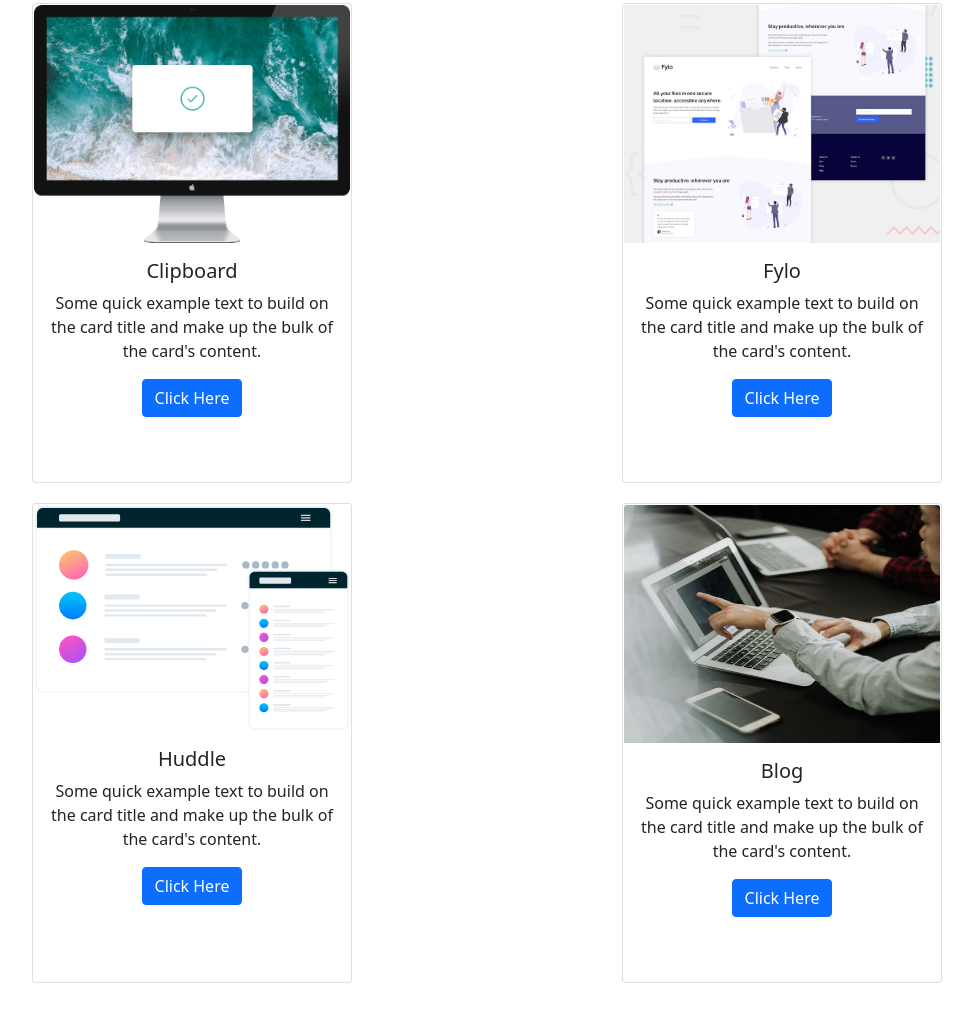
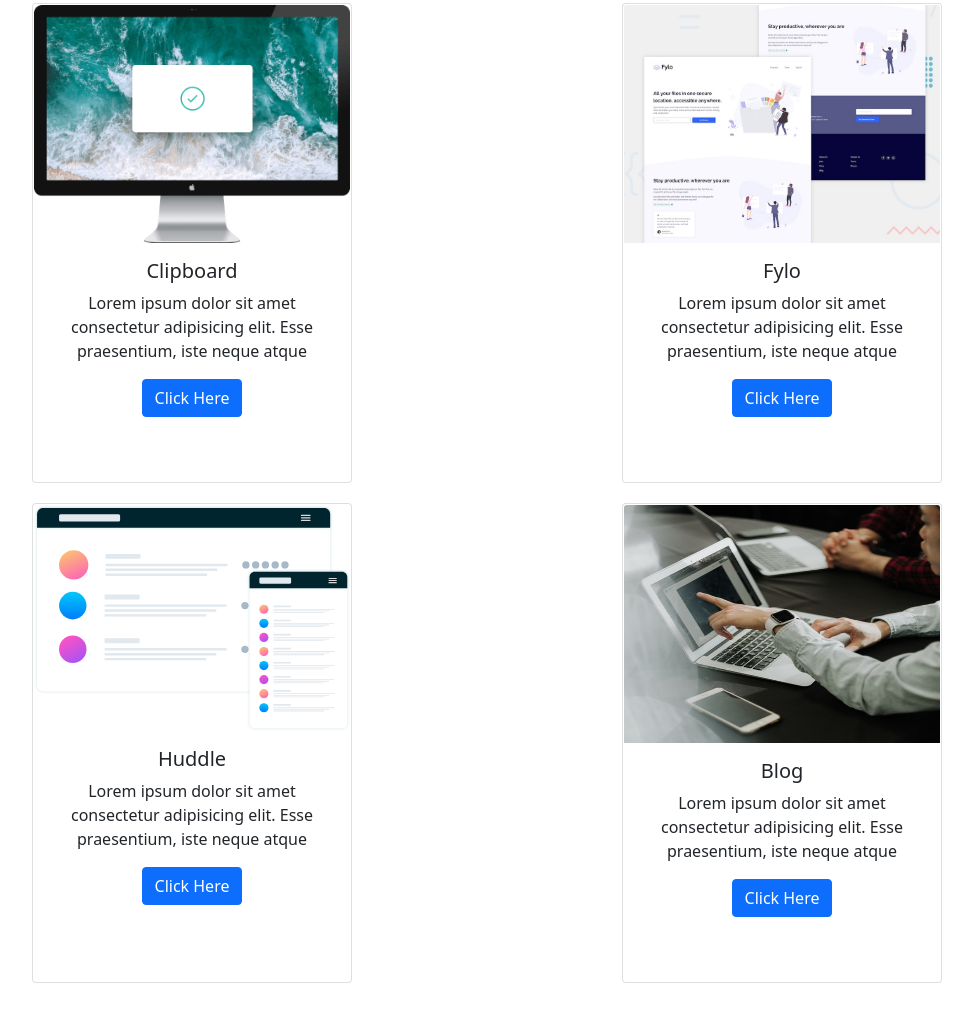
Before and after one commit to kevalpatel09/Portfolio, a plain HTML site: page HTML/proj.html in a window 1280 px wide. Shown: the part 123-1144 px from the top of the page, without its empty margins (153-1126 px from the left). Drawn offline with nearby package versions, Linux system fonts and the light colour scheme.

Commit message:
text changes made in project section

```diff
--- a/HTML/proj.html
+++ b/HTML/proj.html
@@ -35,7 +35,9 @@
         <img src="/Images/image-computer.png" class="card-img-top" alt="...">
         <div class="card-body">
           <h5 class="card-title">Clipboard</h5>
-          <p class="card-text">Some quick example text to build on the card title and make up the bulk of the card's content.</p>
+          <!-- <p class="card-text">Some quick example text to build on the card title and make up the bulk of the card's content.</p> -->
+          <p>Lorem ipsum dolor sit amet consectetur adipisicing elit. Esse praesentium, iste neque atque </p>
+
           <a href="https://secondweb.netlify.app/" target="_blank"  class="btn btn-primary">Click Here</a>
         </div>
       </div>
@@ -45,7 +47,9 @@
         <img src="/Images/desktop-preview.jpg" class="card-img-top" alt="...">
         <div class="card-body">
           <h5 class="card-title">Fylo</h5>
-          <p class="card-text">Some quick example text to build on the card title and make up the bulk of the card's content.</p>
+          <!-- <p class="card-text">Some quick example text to build on the card title and make up the bulk of the card's content.</p> -->
+          <p>Lorem ipsum dolor sit amet consectetur adipisicing elit. Esse praesentium, iste neque atque </p>
+
           <a href="https://frontend-challenge2.netlify.app/" target="_blank" class="btn btn-primary">Click Here</a>
         </div>
       </div>
@@ -55,7 +59,9 @@
         <img src="/Images/illustration-mockups.svg" class="card-img-top ig" alt="...">
         <div class="card-body">
           <h5 class="card-title">Huddle</h5>
-          <p class="card-text">Some quick example text to build on the card title and make up the bulk of the card's content.</p>
+          <!-- <p class="card-text">Some quick example text to build on the card title and make up the bulk of the card's content.</p> -->
+          <p>Lorem ipsum dolor sit amet consectetur adipisicing elit. Esse praesentium, iste neque atque </p>
+
           <a href="https://firstwebite.netlify.app/" target="_blank" class="btn btn-primary">Click Here</a>
         </div>
       </div>
@@ -65,7 +71,8 @@
         <img src="/Images/about.jpg" class="card-img-top" alt="...">
         <div class="card-body">
           <h5 class="card-title">Blog</h5>
-          <p class="card-text">Some quick example text to build on the card title and make up the bulk of the card's content.</p>
+          <!-- <p class="card-text">Some quick example text to build on the card title and make up the bulk of the card's content.</p> -->
+          <p>Lorem ipsum dolor sit amet consectetur adipisicing elit. Esse praesentium, iste neque atque </p>
           <a href="https://firstbootstrapblog.netlify.app/" class="btn btn-primary" target="_blank" >Click Here</a>
         </div>
       </div>
```
